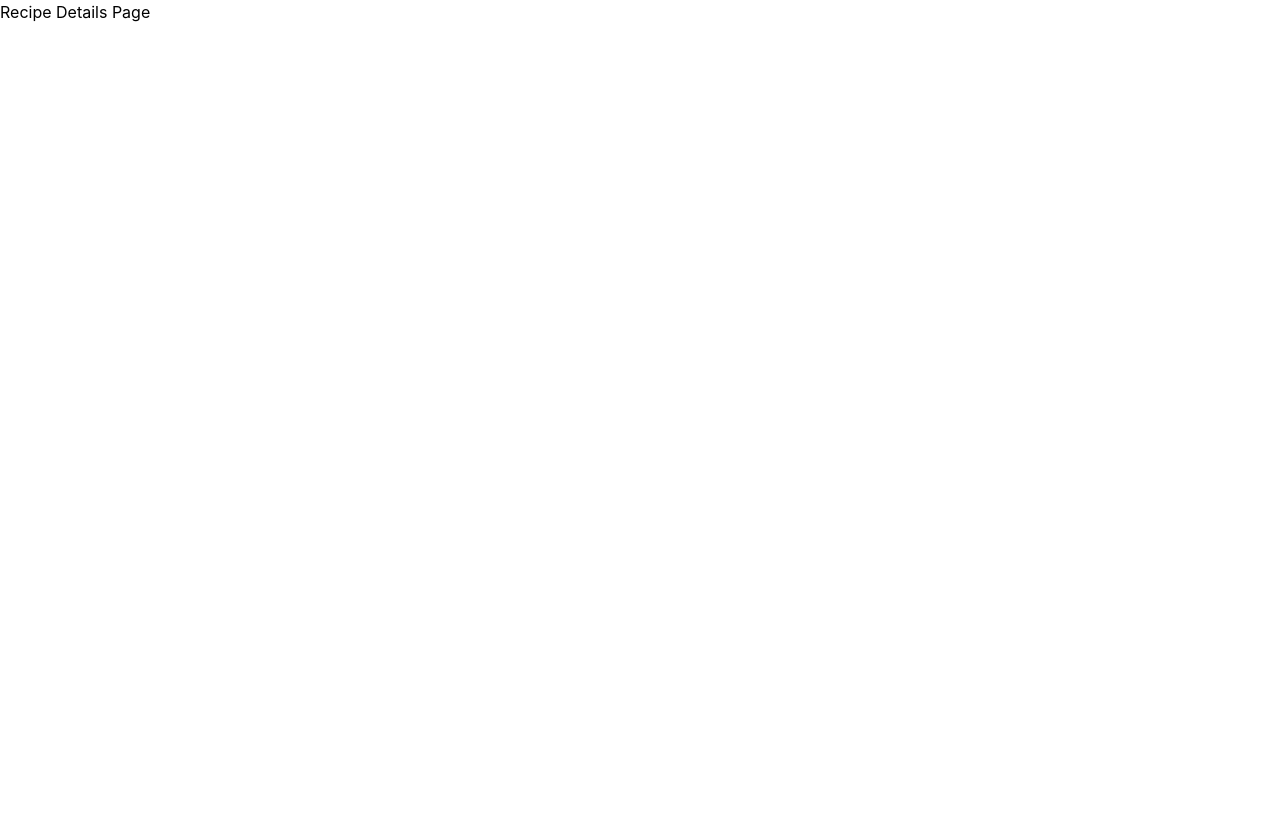
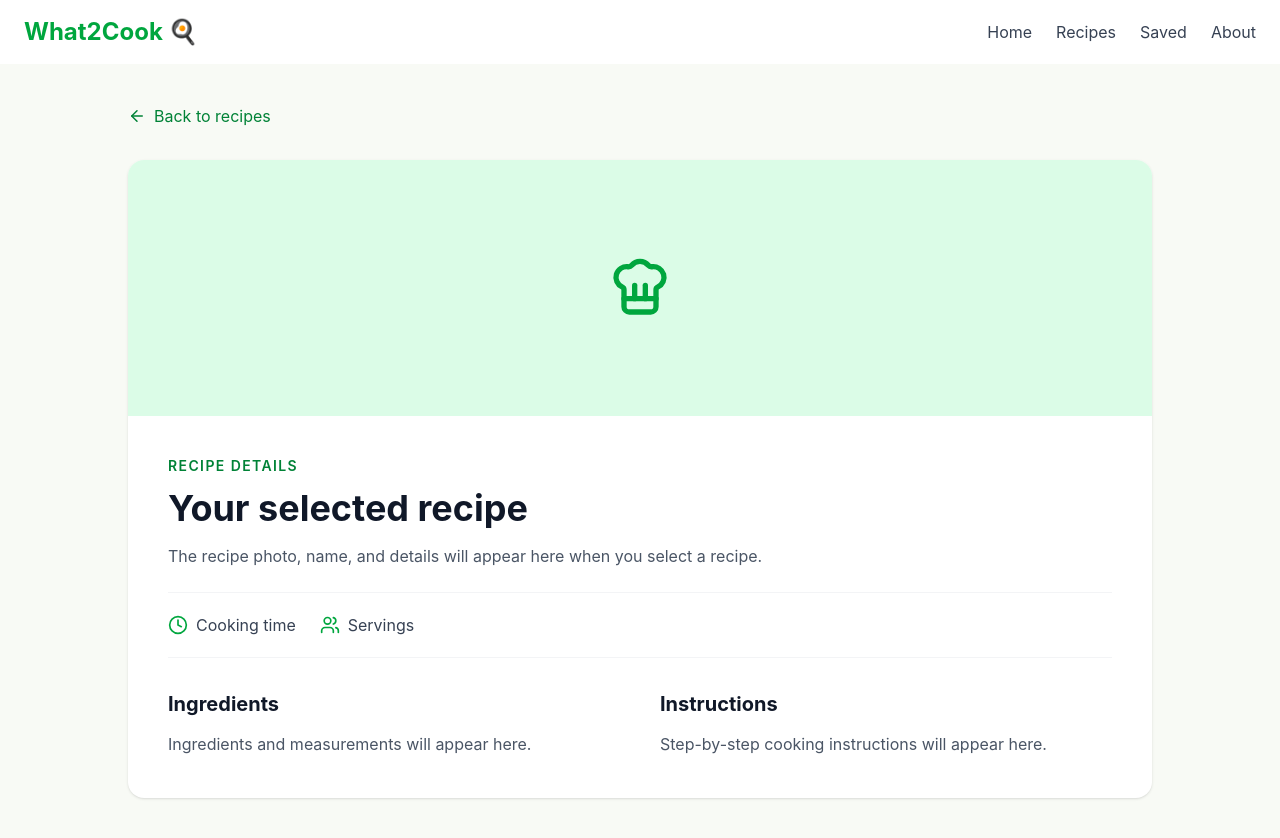
Before and after one commit to preetivadali/What2Cook, a React (Vite) app: page /recipe/1 in a window 1280 px wide. Shown: the top 838 px of the page. Before the commit the page ends 800 px from the top, so only its background shows below. Built offline with nearby package versions, Linux system fonts and the light colour scheme.

Commit message:
Build What2Cook UI with navigation and recipe pages

```diff
--- a/src/components/RecipeCard.jsx
+++ b/src/components/RecipeCard.jsx
@@ -1,12 +1,17 @@
+
+import { Link } from "react-router-dom";
 import { Clock } from "lucide-react";
 
 function RecipeCard({ recipe }) {
   return (
-    <div className="bg-white rounded-xl shadow-md overflow-hidden max-w-sm">
+    <Link
+      to={`/recipe/${recipe.id}`}
+      className="block max-w-sm overflow-hidden rounded-xl bg-white shadow-md transition hover:-translate-y-1 hover:shadow-lg"
+    >
       <img
         src={recipe.image}
         alt={recipe.title}
-        className="w-full h-48 object-cover"
+        className="h-48 w-full object-cover"
       />
 
       <div className="p-5">
@@ -14,7 +19,7 @@ function RecipeCard({ recipe }) {
           {recipe.title}
         </h2>
 
-        <p className="flex items-center gap-2 mt-3 text-gray-600">
+        <p className="mt-3 flex items-center gap-2 text-gray-600">
           <Clock size={18} />
           {recipe.readyInMinutes} minutes
         </p>
@@ -23,7 +28,7 @@ function RecipeCard({ recipe }) {
           {recipe.vegetarian ? "🟢 Vegetarian" : "🔴 Non-Vegetarian"}
         </p>
       </div>
-    </div>
+    </Link>
   );
 }
 
--- a/src/components/SearchBox.jsx
+++ b/src/components/SearchBox.jsx
@@ -1,15 +1,40 @@
+import { useState } from "react";
 import { Search } from "lucide-react";
 
 function SearchBox() {
+
+    const [ingredient, setIngredient] = useState("");
+
+  function handleSearch() {
+    if (ingredient.trim() === "") {
+      return;
+    }
+
+    const ingredients = ingredient
+      .split(",")
+      .map((item) => item.trim())
+      .filter((item) => item !== "");
+
+    console.log(ingredients);
+  }
+
+
+
     return (
         <div className="flex max-w-xl mx-auto mt-8">
             <input
                 type="text"
+                value={ingredient}
+                onChange={(event) => setIngredient(event.target.value)}
                 placeholder="What ingredients do you have?"
                 className="flex-1 border border-gray-300 rounded-l-lg px-4 py-3 outline-none focus:border-green-500"
             />
+<button
 
-      <button className="bg-green-600 text-white px-5 rounded-r-lg hover:bg-green-700">
+    onClick={handleSearch}
+
+  className="bg-green-600 text-white px-5 rounded-r-lg"
+>
   <Search size={20} />
 </button>
         </div>
--- a/src/pages/About.jsx
+++ b/src/pages/About.jsx
@@ -1,8 +1,84 @@
+
+import { Leaf, Heart, CookingPot } from "lucide-react";
+import Navbar from "../components/Navbar";
+
 function About() {
   return (
-    <div>
-      <h1>About What2Cook</h1>
-    </div>
+    <>
+      <Navbar />
+
+      <main className="min-h-screen bg-[#f8faf5] px-5 py-16 sm:px-8">
+        <section className="mx-auto max-w-4xl text-center">
+          <div className="mx-auto mb-6 flex h-16 w-16 items-center justify-center rounded-2xl bg-green-100">
+            <CookingPot size={32} className="text-green-600" />
+          </div>
+
+          <p className="mb-3 text-sm font-semibold uppercase tracking-widest text-green-700">
+            About us
+          </p>
+
+          <h1 className="text-4xl font-extrabold tracking-tight text-gray-900 sm:text-5xl">
+            Good food starts with
+            <span className="text-green-600"> what you have.</span>
+          </h1>
+
+          <p className="mx-auto mt-6 max-w-2xl text-lg leading-8 text-gray-600">
+            What2Cook helps you discover recipes using the ingredients
+            already in your kitchen. Spend less time wondering what to cook
+            and more time enjoying delicious meals.
+          </p>
+        </section>
+
+        <section className="mx-auto mt-16 grid max-w-5xl gap-6 md:grid-cols-2">
+          <div className="rounded-2xl bg-white p-8 shadow-sm">
+            <div className="mb-4 flex h-12 w-12 items-center justify-center rounded-xl bg-green-100">
+              <Leaf size={25} className="text-green-600" />
+            </div>
+
+            <h2 className="text-xl font-bold text-gray-900">
+              Reduce food waste
+            </h2>
+
+            <p className="mt-3 leading-7 text-gray-600">
+              Make better use of the ingredients you already have instead
+              of letting them go to waste.
+            </p>
+          </div>
+
+          <div className="rounded-2xl bg-white p-8 shadow-sm">
+            <div className="mb-4 flex h-12 w-12 items-center justify-center rounded-xl bg-green-100">
+              <Heart size={25} className="text-green-600" />
+            </div>
+
+            <h2 className="text-xl font-bold text-gray-900">
+              Make cooking easier
+            </h2>
+
+            <p className="mt-3 leading-7 text-gray-600">
+              Find recipe ideas, explore ingredients, and save your
+              favourite meals for another day.
+            </p>
+          </div>
+        </section>
+
+        <section className="mx-auto mt-16 max-w-3xl rounded-2xl bg-green-600 px-6 py-10 text-center text-white sm:px-10">
+          <h2 className="text-2xl font-bold sm:text-3xl">
+            Ready to find your next meal?
+          </h2>
+
+          <p className="mt-3 leading-7 text-green-50">
+            Start with the ingredients you have and discover what you can cook.
+          </p>
+
+          <a
+            href="/"
+            className="mt-6 inline-block rounded-lg bg-white px-6 py-3 font-semibold text-green-700 transition hover:bg-green-50"
+          >
+            Find recipes
+          </a>
+        </section>
+      </main>
+    </>
   );
 }
 
--- a/src/pages/Recipe.jsx
+++ b/src/pages/Recipe.jsx
@@ -1,8 +1,34 @@
+
+import Navbar from "../components/Navbar";
+import RecipeList from "../components/RecipeLists";
+
 function Recipes() {
+  const recipes = [];
+
   return (
-    <div>
-      <h1>Recipes Page</h1>
-    </div>
+    <>
+      <Navbar />
+
+      <main className="min-h-screen bg-[#f8faf5] px-5 py-12 sm:px-8">
+        <section className="mx-auto max-w-6xl">
+          <h1 className="text-3xl font-bold text-gray-900">
+            Recipes
+          </h1>
+
+          <p className="mt-3 text-gray-600">
+            Your matching recipes will appear here.
+          </p>
+
+          {recipes.length === 0 ? (
+            <p className="mt-8 text-gray-500">
+              Search with your ingredients to find recipes.
+            </p>
+          ) : (
+            <RecipeList recipes={recipes} />
+          )}
+        </section>
+      </main>
+    </>
   );
 }
 
--- a/src/pages/RecipeDetails.jsx
+++ b/src/pages/RecipeDetails.jsx
@@ -1,8 +1,78 @@
+
+import { Clock, Users, ChefHat, ArrowLeft } from "lucide-react";
+import { Link } from "react-router-dom";
+import Navbar from "../components/Navbar";
+
 function RecipeDetails() {
   return (
-    <div>
-      <h1>Recipe Details Page</h1>
-    </div>
+    <>
+      <Navbar />
+
+      <main className="min-h-screen bg-[#f8faf5] px-5 py-10 sm:px-8">
+        <div className="mx-auto max-w-5xl">
+          <Link
+            to="/recipes"
+            className="mb-8 inline-flex items-center gap-2 text-green-700 hover:text-green-800"
+          >
+            <ArrowLeft size={18} />
+            Back to recipes
+          </Link>
+
+          <section className="overflow-hidden rounded-2xl bg-white shadow-sm">
+            <div className="flex min-h-64 items-center justify-center bg-green-100 p-8">
+              <ChefHat size={64} className="text-green-600" />
+            </div>
+
+            <div className="p-6 sm:p-10">
+              <p className="text-sm font-semibold uppercase tracking-widest text-green-700">
+                Recipe details
+              </p>
+
+              <h1 className="mt-3 text-3xl font-bold text-gray-900 sm:text-4xl">
+                Your selected recipe
+              </h1>
+
+              <p className="mt-4 text-gray-600">
+                The recipe photo, name, and details will appear here when you
+                select a recipe.
+              </p>
+
+              <div className="mt-6 flex flex-wrap gap-6 border-y border-gray-100 py-5 text-gray-700">
+                <div className="flex items-center gap-2">
+                  <Clock size={20} className="text-green-600" />
+                  Cooking time
+                </div>
+
+                <div className="flex items-center gap-2">
+                  <Users size={20} className="text-green-600" />
+                  Servings
+                </div>
+              </div>
+
+              <div className="mt-8 grid gap-10 md:grid-cols-2">
+                <section>
+                  <h2 className="text-xl font-bold text-gray-900">
+                    Ingredients
+                  </h2>
+                  <p className="mt-3 leading-7 text-gray-600">
+                    Ingredients and measurements will appear here.
+                  </p>
+                </section>
+
+                <section>
+                  <h2 className="text-xl font-bold text-gray-900">
+                    Instructions
+                  </h2>
+                  <p className="mt-3 leading-7 text-gray-600">
+                    Step-by-step cooking instructions will appear here.
+                  </p>
+                </section>
+              </div>
+            </div>
+          </section>
+        </div>
+      </main>
+    </>
   );
 }
 
--- a/src/pages/SavedRecipe.jsx
+++ b/src/pages/SavedRecipe.jsx
@@ -1,8 +1,63 @@
+
+import { Link } from "react-router-dom";
+import { Bookmark, Search } from "lucide-react";
+import Navbar from "../components/Navbar";
+
 function SavedRecipes() {
+  // We'll connect this page to the user's saved recipes later.
+  const savedRecipes = [];
+
   return (
-    <div>
-      <h1>Saved Recipes Page</h1>
-    </div>
+    <>
+      <Navbar />
+
+      <main className="min-h-screen bg-[#f8faf5] px-5 py-12 sm:px-8">
+        <section className="mx-auto max-w-6xl">
+          <div className="mb-10">
+            <div className="mb-3 flex items-center gap-3">
+              <Bookmark size={28} className="text-green-600" />
+
+              <h1 className="text-3xl font-bold text-gray-900 sm:text-4xl">
+                Saved Recipes
+              </h1>
+            </div>
+
+            <p className="text-gray-600">
+              Your favourite recipes, all in one place.
+            </p>
+          </div>
+
+          {savedRecipes.length === 0 ? (
+            <div className="rounded-2xl border border-dashed border-gray-300 bg-white px-6 py-16 text-center">
+              <div className="mx-auto mb-5 flex h-16 w-16 items-center justify-center rounded-full bg-green-100">
+                <Bookmark size={30} className="text-green-600" />
+              </div>
+
+              <h2 className="text-xl font-semibold text-gray-900">
+                No saved recipes yet
+              </h2>
+
+              <p className="mx-auto mt-3 max-w-md text-gray-600">
+                When you find a recipe you love, save it here so you can
+                easily find it again.
+              </p>
+
+              <Link
+                to="/recipes"
+                className="mt-6 inline-flex items-center gap-2 rounded-lg bg-green-600 px-5 py-3 font-medium text-white transition hover:bg-green-700"
+              >
+                <Search size={18} />
+                Explore recipes
+              </Link>
+            </div>
+          ) : (
+            <div className="grid grid-cols-1 gap-6 sm:grid-cols-2 lg:grid-cols-3">
+              {/* We'll display the saved recipe cards here. */}
+            </div>
+          )}
+        </section>
+      </main>
+    </>
   );
 }
 
```
Lines whose indentation alone changed are shown as unchanged.
